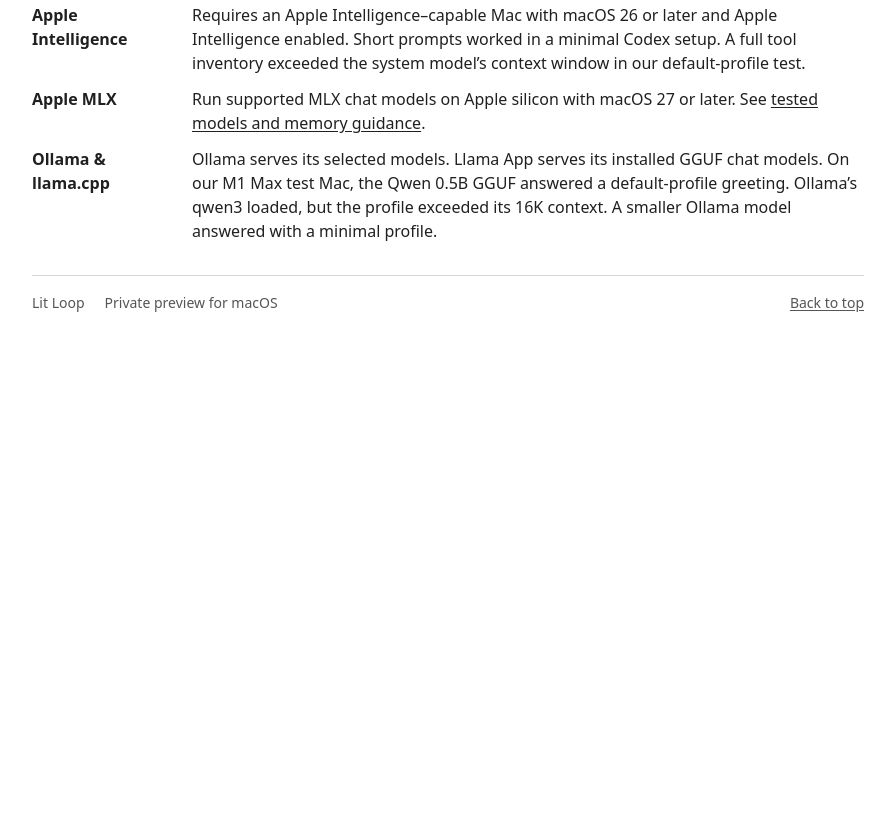
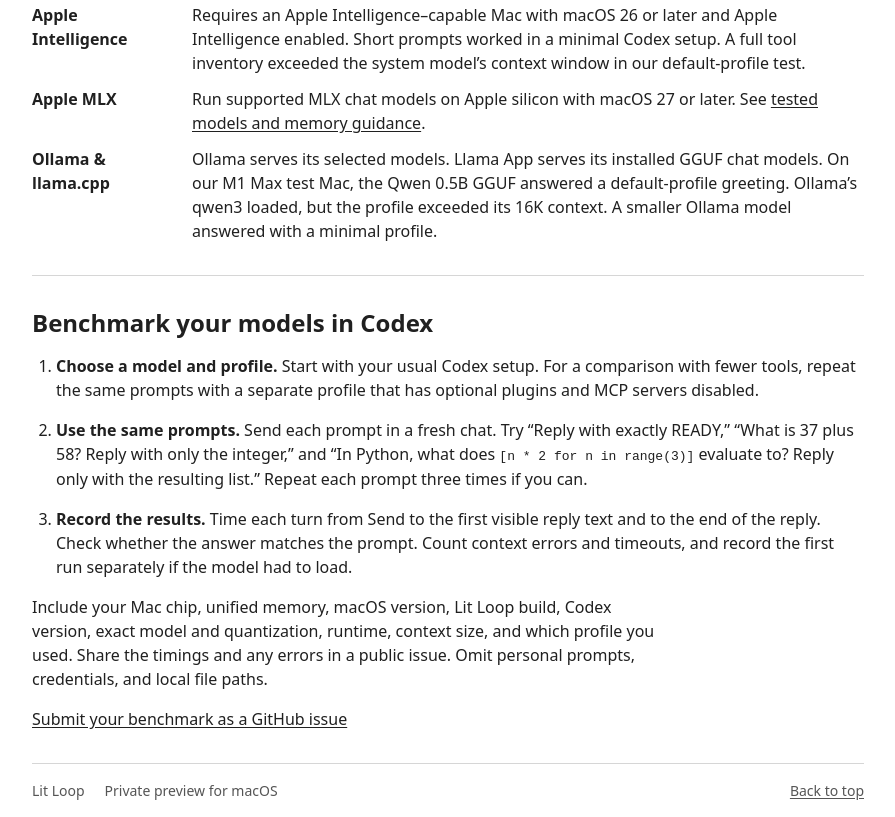
Before and after one commit to thierryc/lit-loop-site, a plain HTML site: page index.html in a window 1280 px wide. Shown: the part 1326-2143 px from the top of the page, without its empty margins (192-1087 px from the left). Before the commit the page ends 1655 px from the top, so only its background shows below. Drawn offline with Linux system fonts and the light colour scheme.

Commit message:
Explain how to benchmark local models in Codex

```diff
--- a/index.html
+++ b/index.html
@@ -58,6 +58,16 @@
         <div><dt>Ollama &amp; llama.cpp</dt><dd>Ollama serves its selected models. Llama App serves its installed GGUF chat models. On our M1 Max test Mac, the Qwen 0.5B GGUF answered a default-profile greeting. Ollama’s qwen3 loaded, but the profile exceeded its 16K context. A smaller Ollama model answered with a minimal profile.</dd></div>
       </dl>
     </section>
+    <section class="section" id="codex-benchmark" aria-labelledby="benchmark-title">
+      <h2 id="benchmark-title">Benchmark your models in Codex</h2>
+      <ol class="steps">
+        <li><strong>Choose a model and profile.</strong> Start with your usual Codex setup. For a comparison with fewer tools, repeat the same prompts with a separate profile that has optional plugins and MCP servers disabled.</li>
+        <li><strong>Use the same prompts.</strong> Send each prompt in a fresh chat. Try “Reply with exactly READY,” “What is 37 plus 58? Reply with only the integer,” and “In Python, what does <code>[n * 2 for n in range(3)]</code> evaluate to? Reply only with the resulting list.” Repeat each prompt three times if you can.</li>
+        <li><strong>Record the results.</strong> Time each turn from Send to the first visible reply text and to the end of the reply. Check whether the answer matches the prompt. Count context errors and timeouts, and record the first run separately if the model had to load.</li>
+      </ol>
+      <p class="section-note">Include your Mac chip, unified memory, macOS version, Lit Loop build, Codex version, exact model and quantization, runtime, context size, and which profile you used. Share the timings and any errors in a public issue. Omit personal prompts, credentials, and local file paths.</p>
+      <p class="section-note"><a href="https://github.com/thierryc/lit-loop-site/issues/new?title=Codex%20benchmark">Submit your benchmark as a GitHub issue</a></p>
+    </section>
   </main>
 
   <footer class="shell">
```
